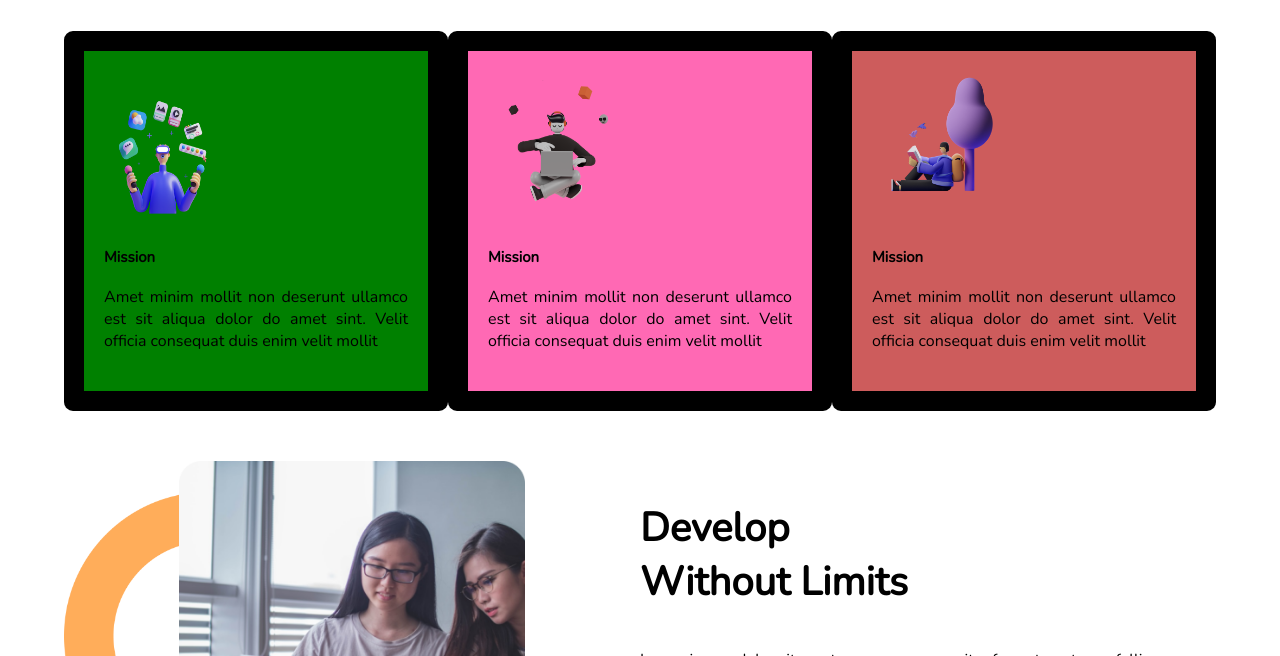
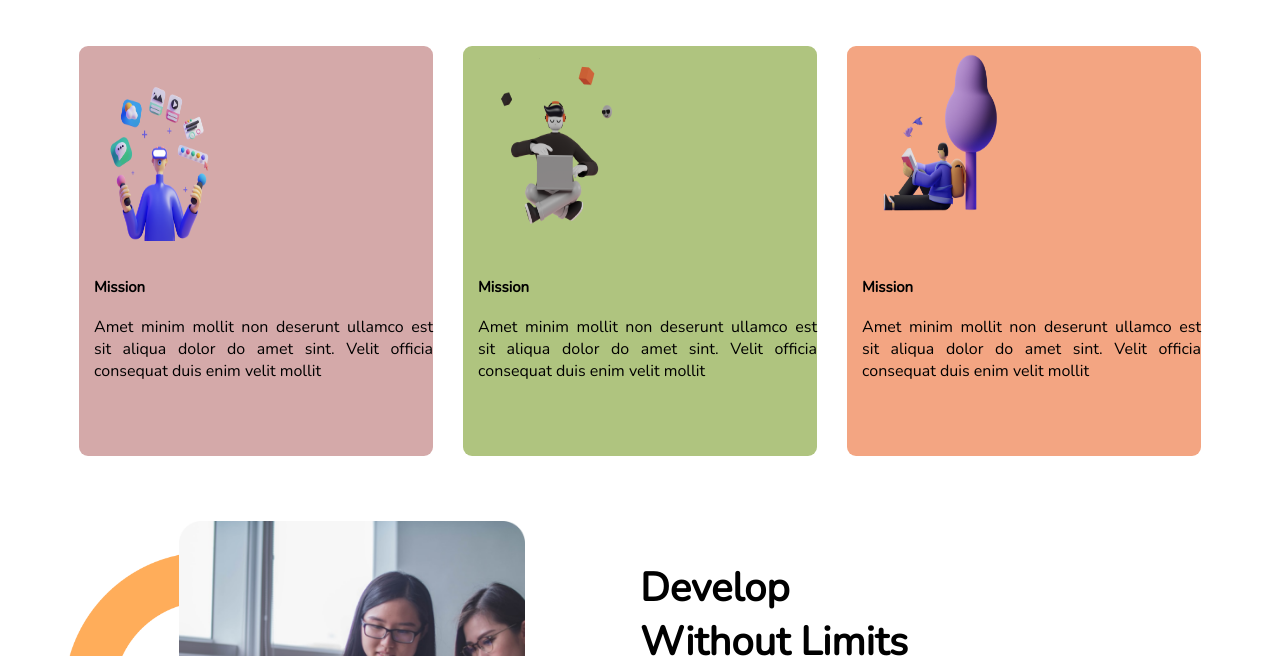
Before and after one commit to Amir-Abdullah/Assignment_1-Portfolio-website, a plain HTML site: page index.html in a window 1280 px wide. Shown: the part 610-1266 px from the top of the page. Drawn offline with nearby package versions, Linux system fonts and the light colour scheme.

Commit message:
finally-don7

```diff
--- a/CSS/style.css
+++ b/CSS/style.css
@@ -58,7 +58,7 @@ h4{
     border-image-slice: 1;
 }
 #first-background{
-    background-color: green;
+    background-color: rgb(212, 169, 169);
     text-align: justify;
 }
 #first-background img{
@@ -66,7 +66,7 @@ h4{
     width: 45%;
 }
 #sec-background{
-    background-color: hotpink;
+    background-color: rgb(175, 196, 127);
     text-align: justify;
 }
 #sec-background img{
@@ -74,7 +74,7 @@ h4{
     width: 45%;
 }
 #thrd-background{
-    background-color: indianred;
+    background-color: #f3a582;
     text-align: justify;
 }
 #thrd-background img{
@@ -82,10 +82,10 @@ h4{
     width: 45%;
 }
 .fix-size div{
-    border: 20px solid black;
     border-radius: 9px;
-    height: 300px;
-    padding: 20px;
+    margin: 15px;
+    height: 410px;
+    padding-left: 15px;
 }
 #foot-part1{
     font-size: 30px;
```
